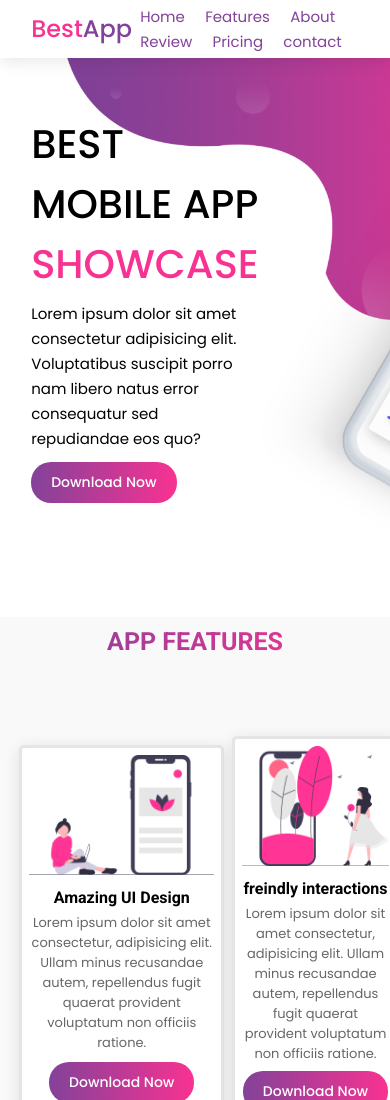
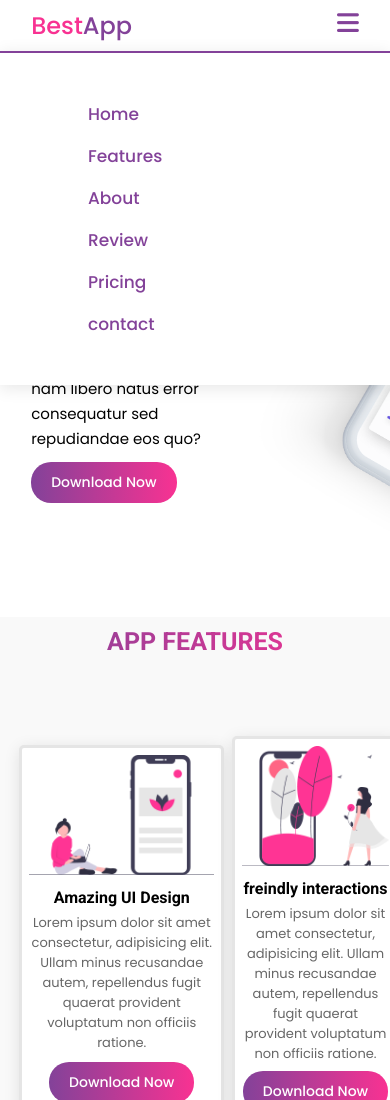
Before and after one commit to Inbach-Yassine/SiteWeb, a plain HTML site: page index.html in a window 390 px wide. Shown: the top 1100 px of the page. Drawn offline with Linux system fonts and the light colour scheme.

Commit message:
first modification

```diff
--- a/Style.css
+++ b/Style.css
@@ -46,10 +46,9 @@ button a{
     color: transparent;
     -webkit-background-clip: text;
     background-clip: text;
-    padding-top:3% ;
+    padding-top:3%;
     text-transform: uppercase;
     font-family: 'Roboto', sans-serif;
-
 }
 
 header{
@@ -454,3 +453,31 @@ footer p a:hover{
     text-decoration:underline ;
     color: var(--white);
 }
+@media only screen and (max-width:600px){
+    header .nav-bar a{
+        display: block;
+        margin: 1rem;
+        font-size: 17px;
+        font-weight: 500;
+    }
+    header .nav-bar a:hover{
+        width: 10%;
+    }
+    header .nav-bar{
+        position: absolute;
+        top: 100%;
+        width: 100%;
+        left: 0;
+        background: var(--white);
+        border-top: 2px solid var(--purple);
+        padding: 2rem 4rem;
+        box-shadow: 0 .2rem 1rem rgba(0, 0, 0 , .1);
+    }
+    header #menu-bar i{
+        display: initial;
+    }
+    header{
+        padding: 2% 8%;
+    }
+
+}
```
